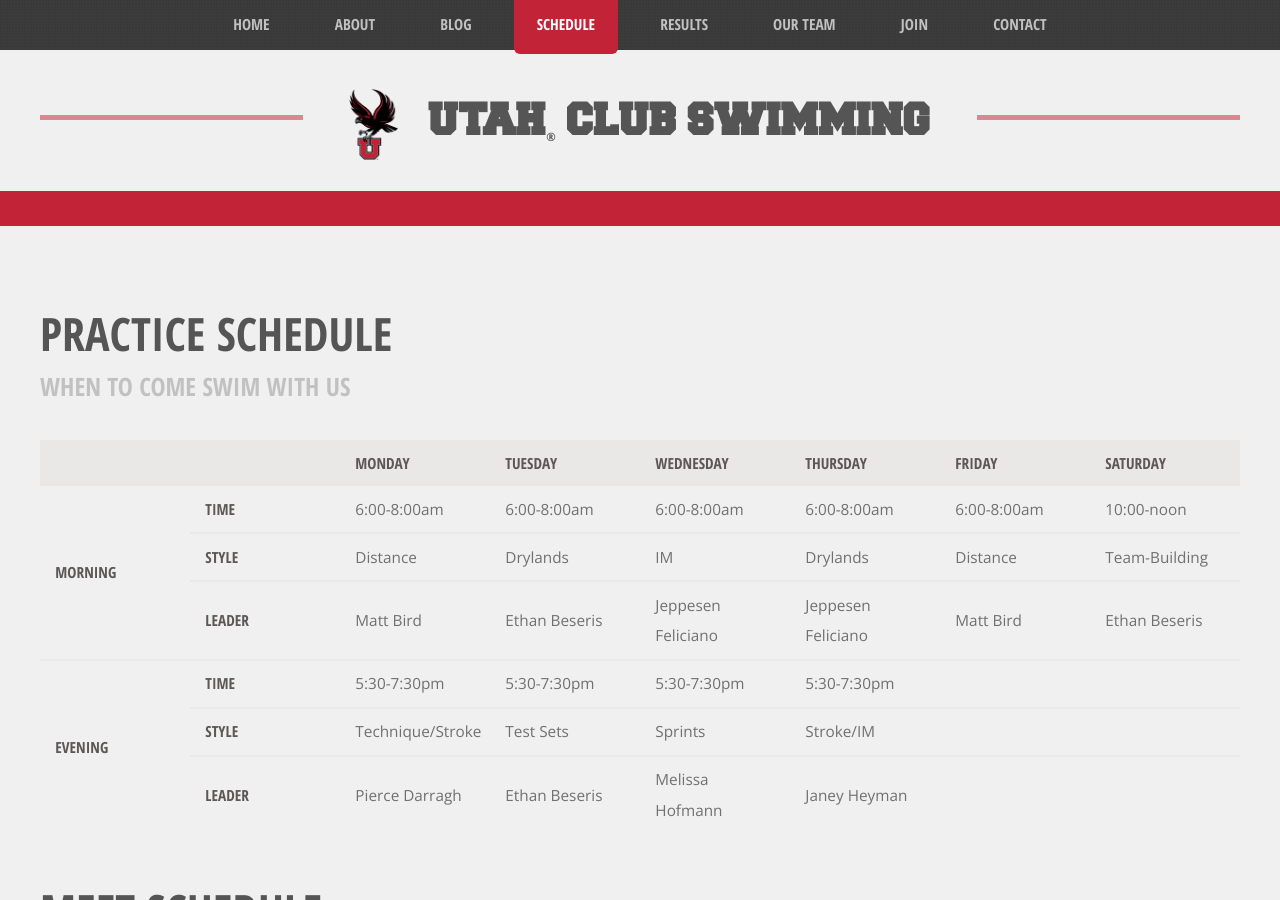
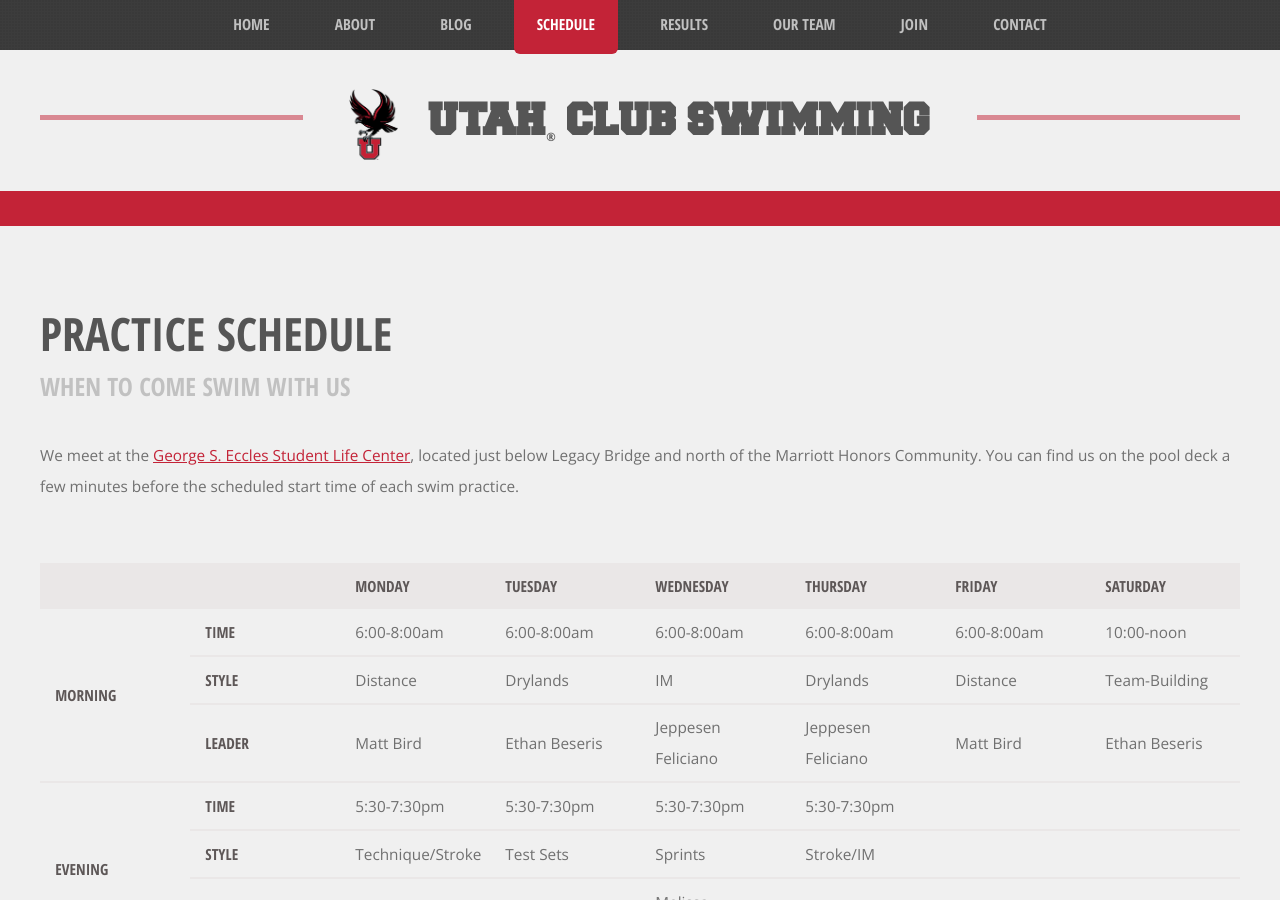
Before and after one commit to utahclubswimming/utahclubswimming.github.io, a Jekyll site: the page built from schedule.html, in a window 1280 px wide and 900 px high. Built offline with Jekyll 4.4.1, drawn with Linux system fonts in a browser that asks for light colours.

Commit message:
Resolves #128
Added information about practice locations. Apparently people want to
know that, for some reason.

```diff
--- a/contact.html
+++ b/contact.html
@@ -24,6 +24,11 @@ permalink: /contact/
                             quickly and fully. We are accessible through email (either from your
                             own account or by filling out the form below) and on most forms of
                             social media.
+                        </p>
+                        <p>
+                            Additionally, you can find an officer on-deck at any of our
+                            <a href="{{ site.baseurl }}/schedule/">scheduled practice
+                            times</a>.
                         </p>
                     </section>
 
--- a/join.html
+++ b/join.html
@@ -21,7 +21,9 @@ permalink: /join/
                         become a part of our team, including students, faculty, staff, and alumni.
                         Simply show up to any <a href="{{ site.baseurl }}/schedule/">team practice</a>
                         you can make it to, and the officer of the day will explain the procedure
-                        from there.
+                        from there. We meet at the
+                        <a href="http://campusrec.utah.edu/facilities/">George S. Eccles Student Life Center</a>,
+                        located just below Legacy Bridge and north of the Marriott Honors Community.
                     </p>
                 </section>
 
--- a/schedule.html
+++ b/schedule.html
@@ -16,6 +16,16 @@ permalink: /schedule/
                         <h2>Practice Schedule</h2>
                         <p>When to come swim with us</p>
                     </header>
+
+                    <section>
+                        <p>
+                            We meet at the
+                            <a href="http://campusrec.utah.edu/facilities/">George S. Eccles Student Life Center</a>,
+                            located just below Legacy Bridge and north of the Marriott
+                            Honors Community. You can find us on the pool deck a few
+                            minutes before the scheduled start time of each swim practice.
+                        </p>
+                    </section>
 
                     <section>
                         <table class="schedule">
```
